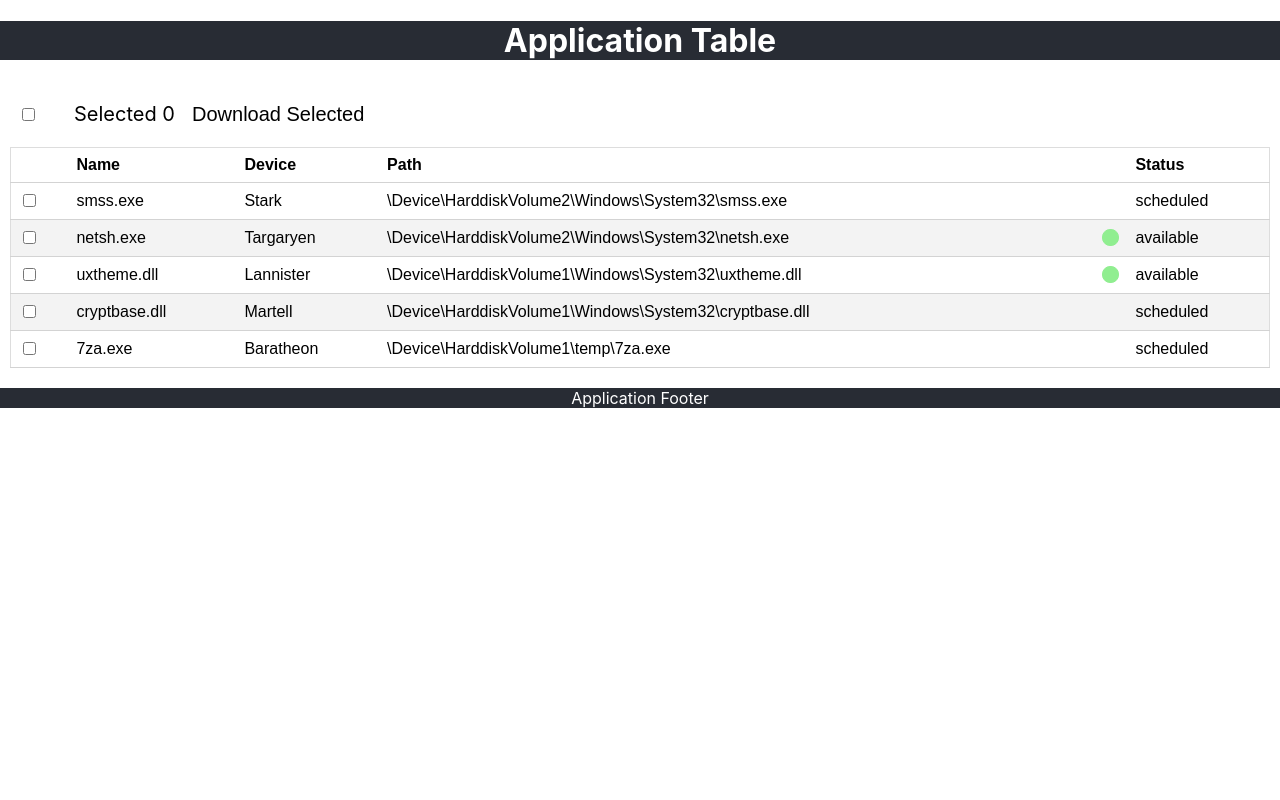
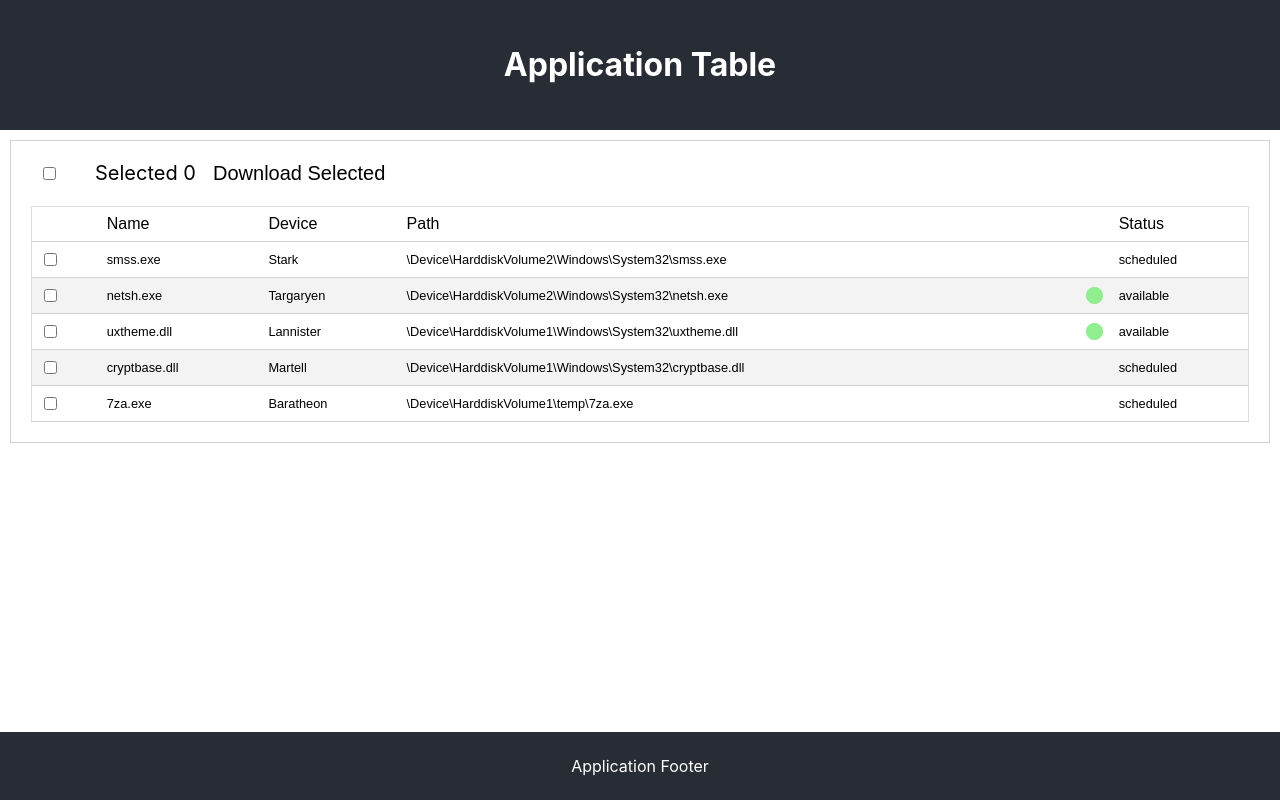
Before and after one commit to nitinkumargore/app-table, a React (Create React App) app: page / in a window 1280 px wide. Built offline with nearby package versions, Linux system fonts and the light colour scheme.

Commit message:
updated css files

```diff
--- a/src/assets/App.css
+++ b/src/assets/App.css
@@ -8,109 +8,22 @@ body{
 .App-header, .App-footer {
   background-color: #282c34;
   color: white;
+  padding: 1.5rem 0;
+}
+.App-footer{
+  position: fixed;
+  width: 100%;
+  bottom: 0;
 }
 
 .App-main-container{
   background-color: white;
   color: black;
-  padding: 10px 0;
+  padding: 10px;
+  margin: 10px;
+  border: 1px solid lightgray;
 }
 .App-main-container-section{
   width: 100%;
   margin: auto;
 }
-
-.App-link {
-  color: #61dafb;
-}
-
-.App-logo {
-  height: 40vmin;
-  pointer-events: none;
-}
-
-@media (prefers-reduced-motion: no-preference) {
-  .App-logo {
-    animation: App-logo-spin infinite 20s linear;
-  }
-}
-
-/*======================================================================*/
-
-.app-user-action{
-  font-size: 1.25rem;
-  text-align: left;
-  padding: 10px;
-}
-.app-user-action div{
-  display: inline-block;
-}
-
-.app-user-action .checkbox-cntr{
-  padding-left: 0.5rem;
-  min-width: 3rem;
-}
-
-.app-user-action .selected-cntr{
-  padding-left: 0.5rem;
-  min-width: 7rem;
-}
-
-.app-user-action .download-cntr button{
-  font-size: 1.25rem;
-  border: none;
-  background-color: #FFFFFF;
-  cursor: pointer;
-}
-
-.app-table{
-  padding: 10px;
-}
-.app-table table {
-  font-family: arial, sans-serif;
-  border-collapse: collapse;
-  width: 100%;
-  border: 1px solid #dddddd;
-  background-color: white;
-}
-
-.app-table thead{
-  font-size: 1rem;
-}
-
-.table-row{
-  font-size: 1rem;
-}
-
-.app-table td, .app-table th {
-  text-align: left;
-  padding: 8px;
-  border: none;
-}
-
-.app-table tr:nth-child(even) {
-  background-color: #f3f3f3;
-}
-
-.app-table tr{
-  /*outline: thin solid;
-  margin-top: -1px;*/
-  border-bottom: 1px solid lightgray;
-}
-
-.app-table tr:hover{
-  background-color: rgb(233, 233, 233);
-}
-
-.app-table .table-row-selected{
-  background-color: rgb(199, 199, 199) !important;
-}
-
-.green-circle{
-  border: 1px solid lightgreen;
-  height: 15px;
-  width: 15px;
-  border-radius: 8px;
-  background-color: lightgreen;
-  float: right;
-}
--- /dev/null
+++ b/src/assets/AppTable.css
@@ -0,0 +1,51 @@
+
+.app-table{
+    padding: 10px;
+  }
+  .app-table table {
+    font-family: arial, sans-serif;
+    border-collapse: collapse;
+    width: 100%;
+    border: 1px solid #dddddd;
+    background-color: white;
+  }
+
+  .app-table thead tr th {
+    font-weight: 100;
+    font-size: 1rem;
+  }
+
+  .app-table tbody tr {
+    font-size: 0.8rem;
+  }
+  .app-table td, .app-table th {
+    text-align: left;
+    padding: 8px;
+    border: none;
+  }
+
+  .app-table tr:nth-child(even) {
+    background-color: #f3f3f3;
+  }
+
+  .app-table tr{
+    border-bottom: 1px solid lightgray;
+  }
+
+  .app-table tr:hover{
+    background-color: rgb(233, 233, 233);
+  }
+
+
+  .app-table .table-row-selected{
+    background-color: rgb(199, 199, 199) !important;
+  }
+
+  .app-table .green-circle{
+    border: 1px solid lightgreen;
+    height: 15px;
+    width: 15px;
+    border-radius: 8px;
+    background-color: lightgreen;
+    float: right;
+  }
--- /dev/null
+++ b/src/assets/UserActionHeader.css
@@ -0,0 +1,26 @@
+
+.app-user-action{
+    font-size: 1.25rem;
+    text-align: left;
+    padding: 10px;
+  }
+  .app-user-action div{
+    display: inline-block;
+  }
+
+  .app-user-action .checkbox-cntr{
+    padding-left: 0.5rem;
+    min-width: 3rem;
+  }
+
+  .app-user-action .selected-cntr{
+    padding-left: 0.5rem;
+    min-width: 7rem;
+  }
+
+  .app-user-action .download-cntr button{
+    font-size: 1.25rem;
+    border: none;
+    background-color: #FFFFFF;
+    cursor: pointer;
+  }
--- a/src/components/AppTable.js
+++ b/src/components/AppTable.js
@@ -1,4 +1,4 @@
-import '../assets/App.css';
+import '../assets/AppTable.css';
 import TableRow from './TableRow';
 
 function AppTable(props) {
--- a/src/components/AppUserActions.js
+++ b/src/components/AppUserActions.js
@@ -1,5 +1,5 @@
 import { useEffect, useRef, useState } from 'react';
-import '../assets/App.css';
+import '../assets/UserActionHeader.css';
 import {ACTION_CHK_STATUS} from '../utils/constants';
 
 function AppUserAction(props) {
```
